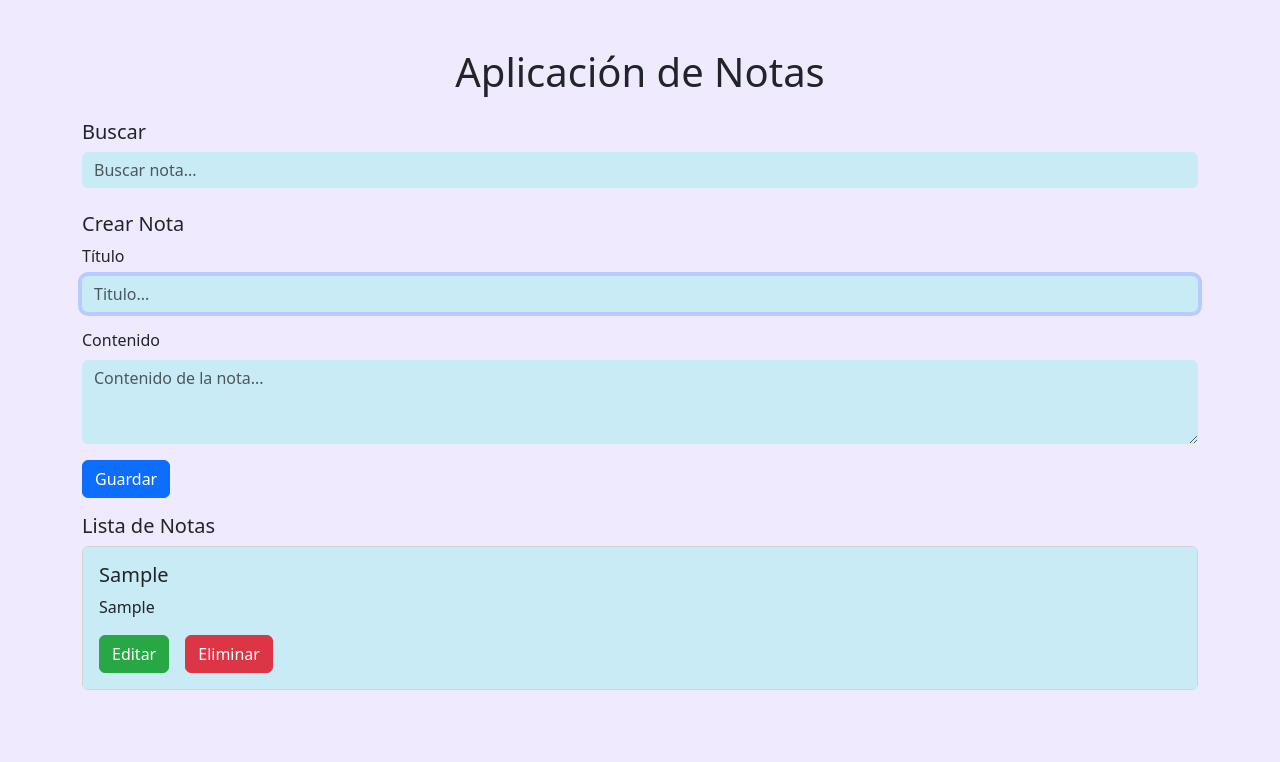
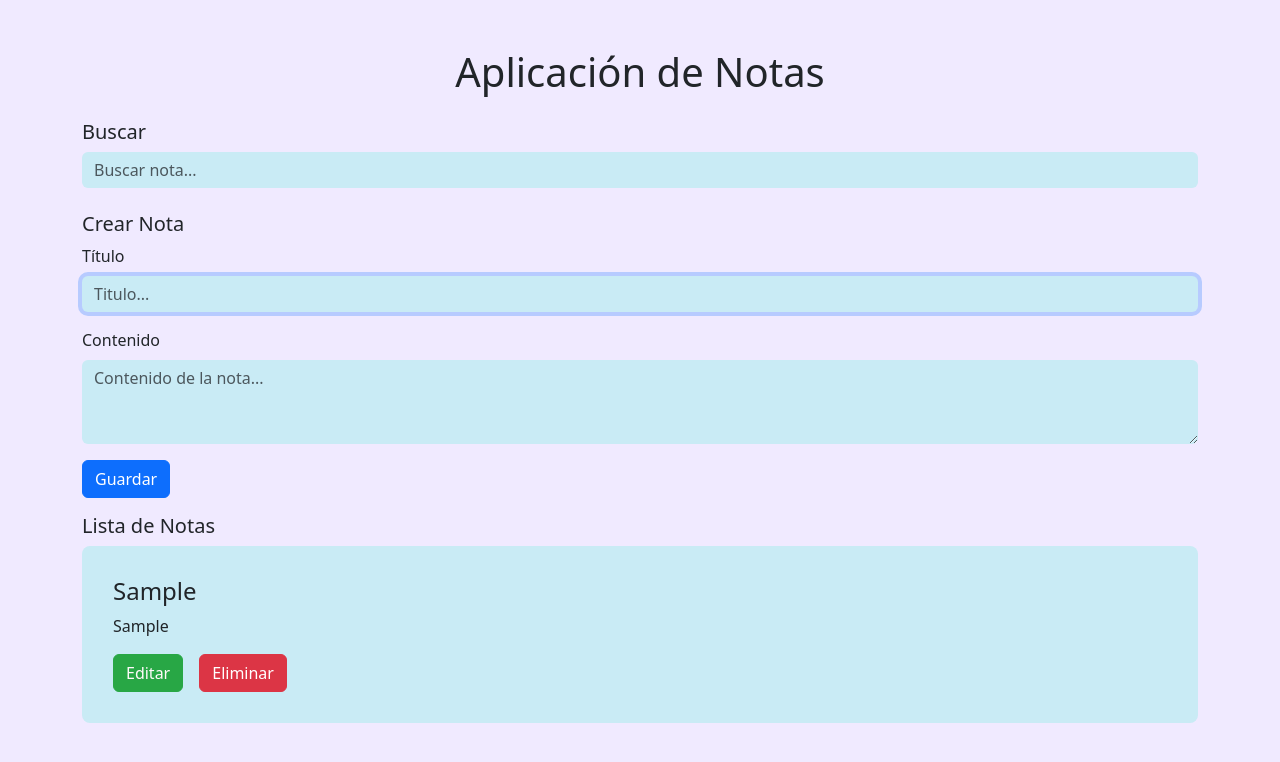
Before and after one commit to LanZ3R-75/Practica-React, a React (Create React App) app in the folder aplicacion-de-notas/: page / in a window 1280 px wide. Both pictures are taken after typing "Sample", "Sample" into the empty fields and a click on the button "Guardar". Shown: the top 762 px of the page. Built offline with nearby package versions, Linux system fonts and the light colour scheme.

Commit message:
funcion post-it implementada

```diff
--- a/aplicacion-de-notas/src/App.css
+++ b/aplicacion-de-notas/src/App.css
@@ -21,6 +21,7 @@ body {
 .custom-textContainer-bg {
   background-color: #c9ebf5; /* Gris claro */
   border: #92dcda;
+
 }
 
 .custom-textContainer-bg:focus {
@@ -28,6 +29,24 @@ body {
    /* Opcional: elimina el box-shadow si lo deseas */
   /* Puedes añadir o modificar otros estilos para el estado :focus según necesites */
 }
+
+.note-container {
+  background-color: #c9ebf5; /* Color amarillo de post-it */
+  box-shadow: 10px 10px 20px rgba(0, 0, 0, 1); /* Sombra suave */
+  border-radius: 20px; /* Bordes ligeramente redondeados */
+  padding: 15px;
+  border-radius: 8px;
+  margin-bottom: 15px;
+  border: none; /* Elimina el borde */
+  box-shadow: none;
+}
+
+.note-container:hover {
+  transform: rotate(-4deg); /* Rotación neutral al pasar el cursor */
+  box-shadow: 5px 5px 20px rgba(0, 0, 0, 0.2); /* Sombra más pronunciada al pasar el cursor */
+}
+
+
 
 .App-header {
   background-color: #282c34;
--- a/aplicacion-de-notas/src/componentes/Note.jsx
+++ b/aplicacion-de-notas/src/componentes/Note.jsx
@@ -4,11 +4,11 @@ function Note({note, onDelete, onEdit}){
 
     return(
 
-        <div className="card my-2">
+        <div className="card my-2 note-container">
 
-            <div className="card-body custom-textContainer-bg">
+            <div className="card-body">
 
-                <h5 className="card-title">{note.title}</h5>
+                <h4 className="card-title">{note.title}</h4>
                 <p className="card-text">{note.content}</p>
                 <button className="btn btn-custom-green me-3" onClick = {() => onEdit(note)}>Editar</button>
                 <button className="btn btn-danger" onClick = {() => onDelete(note.id)}>Eliminar</button>
```
